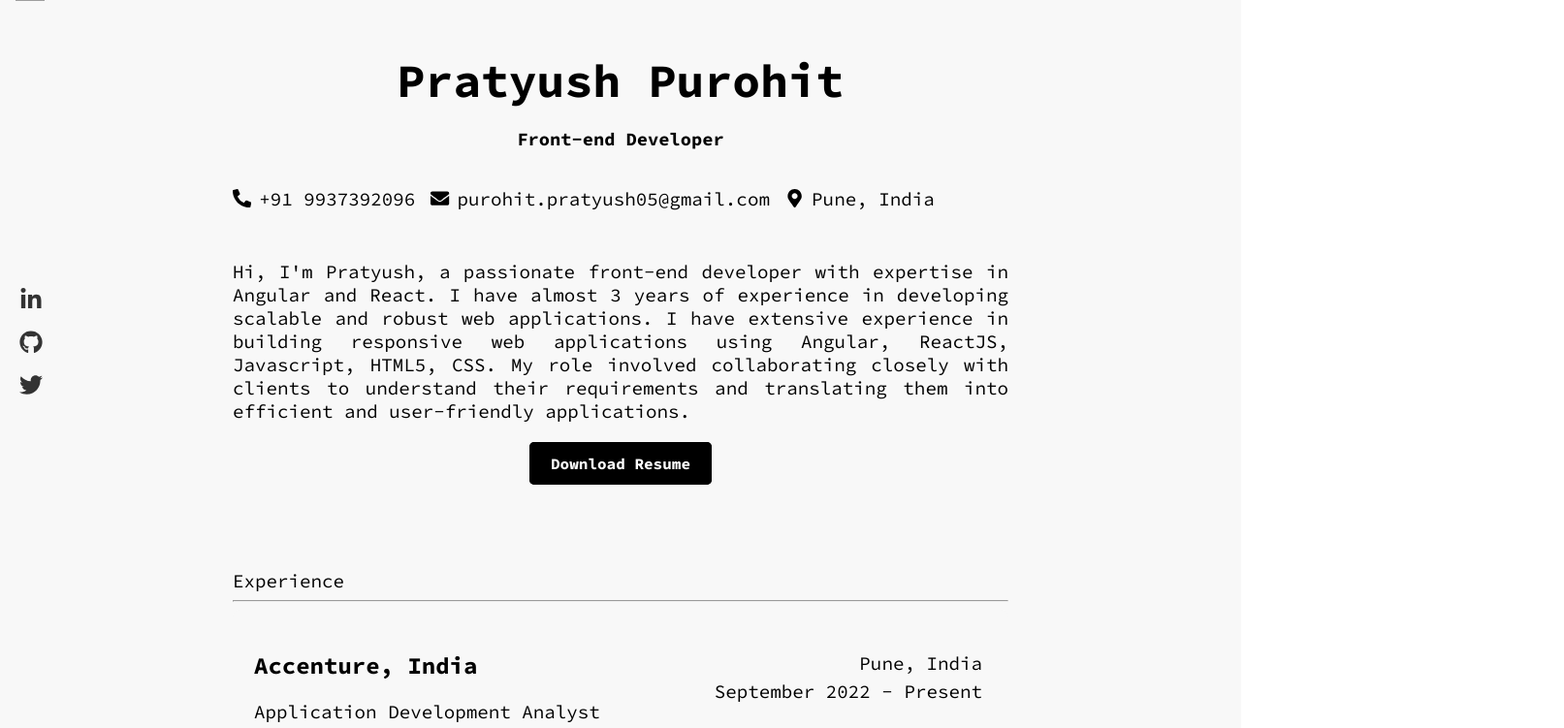
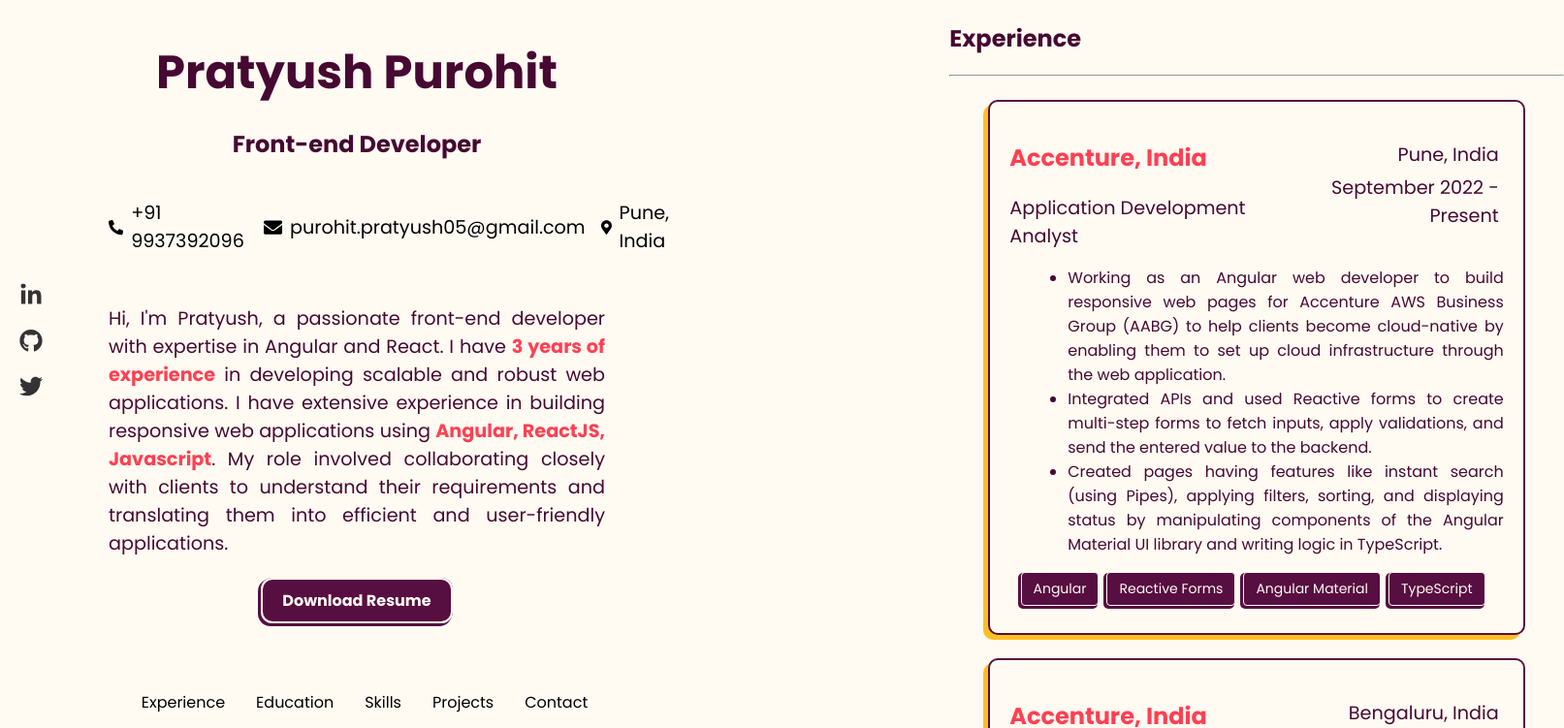
Before and after one commit to Pratyush-05/portfolio, a React (Create React App) app: page / in a window 1280 px wide. Shown: the part 45-796 px from the top of the page at 97% size, 1613 px wide, since content can reach past the window. Built offline with nearby package versions, Linux system fonts and the light colour scheme; grey boxes are pictures that could not be loaded.

Commit message:
colour changed and navbar removed

```diff
--- a/src/App.css
+++ b/src/App.css
@@ -1,20 +1,23 @@
 /* Import the Roboto font from Google Fonts */
-@import url('https://fonts.googleapis.com/css2?family=Source+Code+Pro:wght@300;400;500;700&display=swap');
+/* @import url('https://fonts.googleapis.com/css2?family=Chromatica:wght@300;400;500;700&display=swap'); */
 
+@import url("https://fonts.googleapis.com/css2?family=Poppins:ital,wght@0,100;0,200;0,300;0,400;0,500;0,600;0,700;0,800;0,900;1,100;1,200;1,300;1,400;1,500;1,600;1,700;1,800;1,900&family=Roboto:ital,wght@0,100;0,300;0,400;0,500;0,700;0,900;1,100;1,300;1,400;1,500;1,700;1,900&family=Ubuntu:ital,wght@0,300;0,400;0,500;0,700;1,300;1,400;1,500;1,700&display=swap");
 
-
-
-
-html, body {
+html,
+body {
   height: 100%;
   margin: 0;
-  font-family: 'Source Code Pro', Courier, monospace;
+  font-family: "Poppins", sans-serif;
+  color: #460932;
+  background-color: #fffaf2;
+  margin: 1rem;
 }
 
 .app-container {
   display: flex;
   flex-direction: column;
   min-height: 100vh;
+  margin-top: -60px;
 }
 
 .content {
--- a/src/App.js
+++ b/src/App.js
@@ -11,7 +11,7 @@ function App() {
   return (
     <Router>
       <div className="app-container">
-        <Navbar />
+        {/* <Navbar /> */}
         <div className="content">
         <Routes>
           <Route exact path="/" element={<Home/>} />
--- a/src/components/DownloadResumeButton.js
+++ b/src/components/DownloadResumeButton.js
@@ -2,20 +2,24 @@ import React from 'react';
 
 const DownloadResumeButton = ({ googleDriveLink }) => {
   const buttonStyle = {
-    backgroundColor: 'black',
-    color: 'white',
+    color: '#fffaf2',
     padding: '10px 20px',
-    border: '2px solid black',
-    borderRadius: '5px',
+    // border: '2px solid black',
+    borderRadius: '12px',
     textDecoration: 'none',
     fontWeight: 'bold',
     transition: 'all 0.3s ease',
+    borderWidth: '1px',
+    borderColor: '#fffaf2',
+    backgroundColor: '#570e40',
+    boxShadow: '-2px 2px 0 1px #570e40',
+    border: '2px solid #fffaf2'
   };
 
   const hoverStyle = {
-    backgroundColor: 'white',
-    color: 'black',
-    border: '2px solid black',
+    backgroundColor: '#fffaf2',
+    color: '#570e40',
+    border: '2px solid #570e40',
   };
 
   const [isHovered, setIsHovered] = React.useState(false);
--- a/src/components/Education.js
+++ b/src/components/Education.js
@@ -45,7 +45,7 @@ const Education = () => {
             key={index}
             className="vertical-timeline-element--education"
             date={education.time}
-            iconStyle={{ background: "#333", color: "#fff" }}
+            iconStyle={{ background: "#570e40", color: "#fffaf2" }}
             icon={education.icon}
           >
             <h3 className="vertical-timeline-element-title">
--- a/src/components/Home.css
+++ b/src/components/Home.css
@@ -1,9 +1,11 @@
 .home {
+  width: 50%;
   min-height: 100vh;
-    background-color: #f8f8f8;
+  background-color: #fffaf2;
   display: flex;
   justify-content: center;
   align-items: center;
+  margin-left: 60rem;
 }
 
 .hero {
@@ -28,12 +30,11 @@
   font-size: 1.2rem;
   margin-bottom: 2rem;
   text-align: justify;
-
 }
 
-  .btn {
+/* .btn {
     display: inline-block;
-    background-color: black;
+    background-color: 460932;
     color: #fff;
     padding: 0.5rem 1rem;
     border-radius: 0.25rem;
@@ -43,10 +44,64 @@
 
   .btn:hover {
     background-color: rgb(60, 60, 60);
-  }
+  } */
 
-  .subheading p{
+.subheading p {
   font-size: 1.2rem;
   text-align: left;
   margin-bottom: 0;
 }
+
+h2 {
+  /* color:#ff4052; */
+  text-align: left;
+}
+
+strong {
+  color: #ff4052;
+}
+
+.designation {
+  text-align: center;
+}
+
+.mainContainer {
+  display: flex;
+}
+
+.leftSection {
+  position: fixed;
+  width:40%;
+  text-align: center;
+  margin: 5rem;
+}
+
+
+.nav-item {
+  margin-left: 1rem;
+}
+
+.nav-link {
+  color: black;
+  text-decoration: none;
+  padding: 0.5rem;
+  border-radius: 0.25rem;
+  transition: background-color 0.3s ease;
+}
+
+.nav-link.active { /* Class for the active link */
+  font-weight: bold; /* Making the text bold */
+  font-size: 1.25rem; /* Increasing the font size to make it grow */
+  color: black; /* Change color to make it visually distinctive */
+}
+
+.nav-link:hover {
+  background-color: rgba(255, 255, 255, 0.2);
+  cursor: default;
+}
+
+
+.navbar-nav{
+  margin: 5rem;
+  justify-content: center;
+}
--- a/src/components/Home.js
+++ b/src/components/Home.js
@@ -7,60 +7,113 @@ import Education from "./Education";
 import DownloadResumeButton from "./DownloadResumeButton";
 import Contact from "./Contact";
 import SocialMedia from "./SocialMedia";
+import { Link } from "react-scroll";
 
 const Home = () => {
   const googleDriveResumeLink =
     "https://drive.google.com/file/d/1SaArfQQr27BTDmrU9QmYSY4ntK1KphTL/view?usp=sharing";
   return (
+    <div className="mainContainer">
+      <div className="leftSection">
+        <div className="hero-content">
+          <h1>Pratyush Purohit</h1>
+          <h2 className="designation">Front-end Developer</h2>
+          <Contact /> {/* Render the Contact component here */}
+          <p>
+            Hi, I'm Pratyush, a passionate front-end developer with expertise in
+            Angular and React. I have <strong>3 years of experience</strong> in
+            developing scalable and robust web applications. I have extensive
+            experience in building responsive web applications using{" "}
+            <strong>Angular, ReactJS, Javascript</strong>. My role involved
+            collaborating closely with clients to understand their requirements
+            and translating them into efficient and user-friendly applications.
+          </p>
+          <DownloadResumeButton googleDriveLink={googleDriveResumeLink} />
+          <br />
+          <ul className="navbar-nav">
+            <li className="nav-item">
+              <Link
+                to="experience"
+                spy={true}
+                className="nav-link"
+                smooth={true}
+                duration={500}
+                activeClass="active"
+              >
+                Experience
+              </Link>
+            </li>
+            <li className="nav-item">
+              <Link
+                to="education"
+                spy={true}
+                className="nav-link"
+                smooth={true}
+                duration={500}
+                activeClass="active"
+              >
+                Education
+              </Link>
+            </li>
+            <li className="nav-item">
+              <Link
+                to="skills"
+                spy={true}
+                className="nav-link"
+                smooth={true}
+                duration={500}
+                activeClass="active"
+              >
+                Skills
+              </Link>
+            </li>
+            <li className="nav-item">
+              <Link
+                to="projects"
+                spy={true}
+                className="nav-link"
+                smooth={true}
+                duration={500}
+                activeClass="active"
+              >
+                Projects
+              </Link>
+            </li>
+            <li className="nav-item">
+              <Link to="/contact" className="nav-link">
+                Contact
+              </Link>
+            </li>
+          </ul>
+        </div>
+      </div>
       <div className="home">
         <div className="hero">
           <div className="hero-content">
-          <h1>Pratyush Purohit</h1>
-          <h3>Front-end Developer</h3>
-
-          <Contact /> {/* Render the Contact component here */}
-          <p>
-            Hi, I'm Pratyush, a passionate front-end developer with expertise in
-            Angular and React. I have almost 3 years of experience in developing
-            scalable and robust web applications. I have extensive experience in
-            building responsive web applications using Angular, ReactJS,
-            Javascript, HTML5, CSS. My role involved collaborating closely with
-            clients to understand their requirements and translating them into
-            efficient and user-friendly applications.
-          </p>
-
-          <DownloadResumeButton googleDriveLink={googleDriveResumeLink} />
-          <br />
-
-          <br />
             <SocialMedia /> {/* Render the SocialMedia component here */}
             <br />
             <br />
             <br />
-
             <div className="subheading" id="experience" name="experience">
-            <p>Experience</p>
+              <h2>Experience</h2>
               <hr />
               <Experience />
             </div>
             <br />
-
             <div className="subheading" id="education" name="education">
-            <p>Education</p>
+              <h2>Education</h2>
               <hr />
               <Education />
             </div>
             <br />
-
             <div className="subheading" id="skills" name="skills">
-            <p>Skills</p>
+              <h2>Skills</h2>
               <hr />
               <Skills />
             </div>
             <br />
-
             <div className="subheading" id="projects" name="projects">
-            <p>Projects</p>
+              <h2>Projects</h2>
               <hr />
               <Projects />
             </div>
@@ -68,6 +121,7 @@ const Home = () => {
           </div>
         </div>
       </div>
+    </div>
   );
 };
 
--- a/src/components/ProjectCard.css
+++ b/src/components/ProjectCard.css
@@ -1,17 +1,16 @@
 /* ProjectCard.css */
 .project-card {
 
-  padding: 20px;
-  border-radius: 8px;
+  padding: 10px;
+  /* border-radius: 8px; */
   /* box-shadow: 0 2px 4px rgba(0, 0, 0, 0.1); */
   transition: box-shadow 0.3s ease;
   margin-bottom: 1rem;
-}
-
-.project-card:hover {
-  background-color: #f0f0f0;
-  box-shadow: 0 4px 8px rgba(0, 0, 0, 0.2);
-  cursor: pointer;
+  margin: 1rem 3.5rem;
+  border: 2px solid #570e40;
+  background-color: #fffaf2;
+  box-shadow: -5px 5px 0 0 #ffbf21;
+  border-radius: 10px;
 }
 
 .project-header {
@@ -20,7 +19,7 @@
   align-items: center;
   margin-bottom: 10px;
 }
-ß
+
 .project-title {
   margin: 0;
   transition: color 0.3s ease;
@@ -36,12 +35,12 @@
   margin-bottom: 16px;
 }
 
-.tech-stacks {
+/* .tech-stacks {
   display: flex;
   flex-wrap: wrap;
-}
+} */
 
-.tech-stack {
+/* .tech-stack {
   background-color: #fff;
   color: grey !important;
   padding: 4px 8px;
@@ -51,15 +50,14 @@
   border-radius: 4px;
   font-size: 12px;
   transition: transform 0.3s ease;
-}
+} */
 
 .project-card:hover .project-title,
 .project-card:hover .project-link-icon {
-  color: black;
+  cursor: pointer;
 }
 
-.project-card:hover .project-link-icon,
-.project-card:hover .tech-stack {
+.project-card:hover .project-link-icon{
   color: black !important;
   transform: scale(1.1);
   border-color: black !important;
--- a/src/components/WorkExperience.css
+++ b/src/components/WorkExperience.css
@@ -1,19 +1,19 @@
 /* WorkExperience.css */
 .work-experience-card {
-    background-color: #f8f8f8;
-    color: black;
+    color:#460932;
     padding: 20px;
-    border-radius: 8px;
     transition: border 0.3s ease;
-    border: 2px solid transparent;
     text-align: left;
-    margin-bottom: 1rem;
+    margin-left: 2.5rem;
+    margin-right: 2.5rem;
+    margin-bottom: 1.5rem;
+    margin-top: 1.5rem;
+    border: 2px solid #570e40;
+    background-color: #fffaf2;
+    box-shadow: -5px 5px 0 0 #ffbf21;
+    border-radius: 10px;
   }
 
-  .work-experience-card:hover {
-    background-color: #f0f0f0;
-    box-shadow: 0 4px 8px rgba(0, 0, 0, 0.2);
-  }
 
   .card-header {
     display: flex;
@@ -51,12 +51,19 @@
   }
 
   .tech-stack {
-    background-color: #fff;
-    color: #000;
+    background-color: #570e40;
+    color: #fffaf2;
     padding: 6px 12px;
     margin-right: 8px;
     margin-bottom: 8px;
-    border: 1px solid #000;
+    border: 1px solid #570e40;
     border-radius: 4px;
     font-size: 14px;
+    box-shadow: -2px 2px 0 1px #570e40;
+    border: 1px solid #fffaf2
   }
+
+  .company{
+    color: #ff4052;
+    padding-bottom: 0px !important;
+  }
--- a/src/components/WorkExperience.js
+++ b/src/components/WorkExperience.js
@@ -7,7 +7,7 @@ const WorkExperience = ({ company, location, role, startDate, endDate, responsib
     <div className="work-experience-card">
       <div className="card-header">
         <div className="ex">
-          <h2>{company}</h2>
+          <h2 className='company'>{company}</h2>
           <p className='role'>{role}</p>
         </div>
         <div className="role-info">
--- a/src/styles.css
+++ b/src/styles.css
@@ -7,9 +7,12 @@
 
   /* General styles */
   body {
-    font-family: 'Segoe UI', Tahoma, Geneva, Verdana, sans-serif;
+    /* font-family: 'Segoe UI', Tahoma, Geneva, Verdana, sans-serif; */
     line-height: 1.6;
-    color: #333;
+    /* color: #333; */
+
+    font-family: 'Poppins', sans-serif;
+    color: #460932;
   }
 
   .app {
```
Also changed, not shown: src/components/Education.css (+23 -5 lines), src/components/Skills.css (+6 -2 lines). Lines whose indentation alone changed are shown as unchanged.
